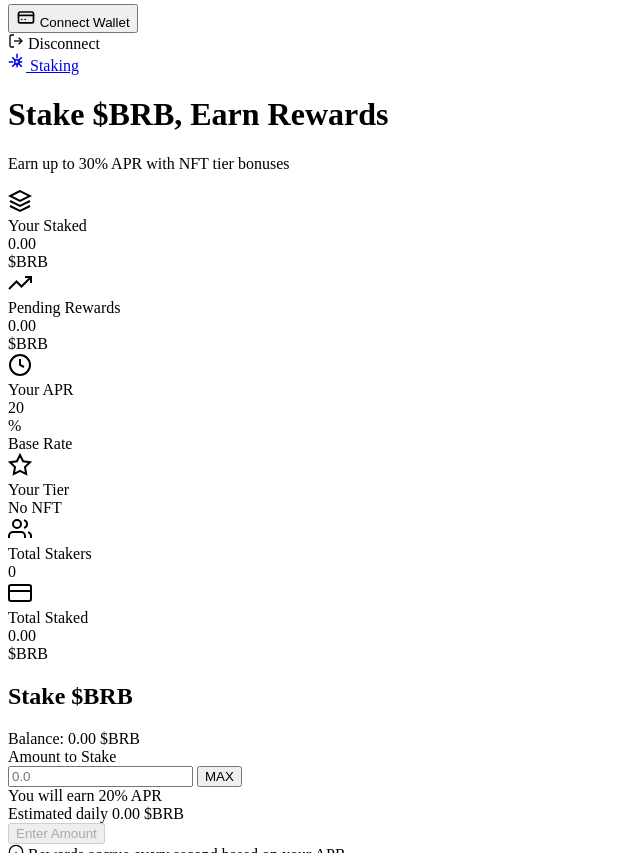
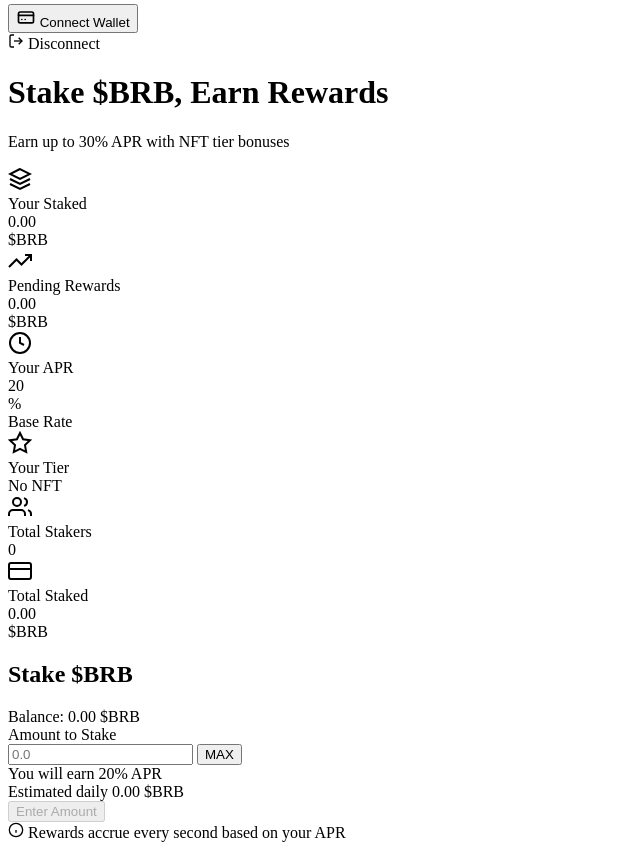
Before and after one commit to Leeh-Santos/brabostaking, a website with bundled scripts: page staking-frontend/index.html in a window 1280 px wide. Shown: the part 1068-1921 px from the top of the page, without its empty margins (0-640 px from the left). Built offline with nearby package versions, Linux system fonts and the light colour scheme.

Commit message:
ready to deploy

```diff
--- a/staking-frontend/index.html
+++ b/staking-frontend/index.html
@@ -57,17 +57,7 @@
     </nav>
 
     <!-- Page Navigation Tabs -->
-    <div class="page-nav">
-        <div class="page-nav-container">
-            <a href="staking.html" class="page-nav-tab active">
-                <svg width="18" height="18" viewBox="0 0 24 24" fill="none" stroke="currentColor" stroke-width="2">
-                    <circle cx="12" cy="12" r="3"/>
-                    <path d="M12 1v6m0 6v6M5.6 5.6l4.2 4.2m4.4 4.4l4.2 4.2M1 12h6m6 0h6M5.6 18.4l4.2-4.2m4.4-4.4l4.2-4.2"/>
-                </svg>
-                <span>Staking</span>
-            </a>
-        </div>
-    </div>
+
 
     <!-- Main Container -->
     <div class="main-container">
```
